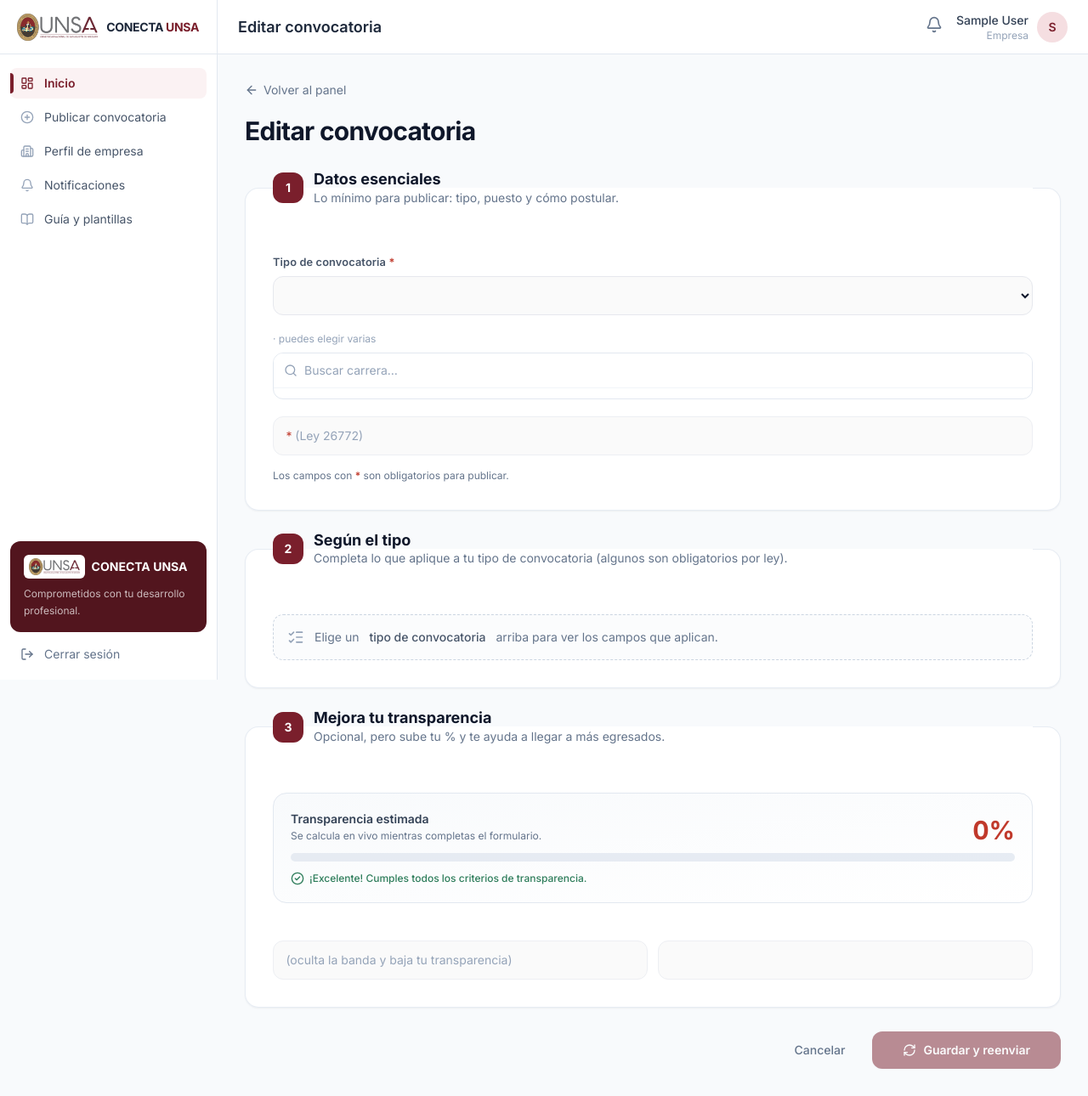
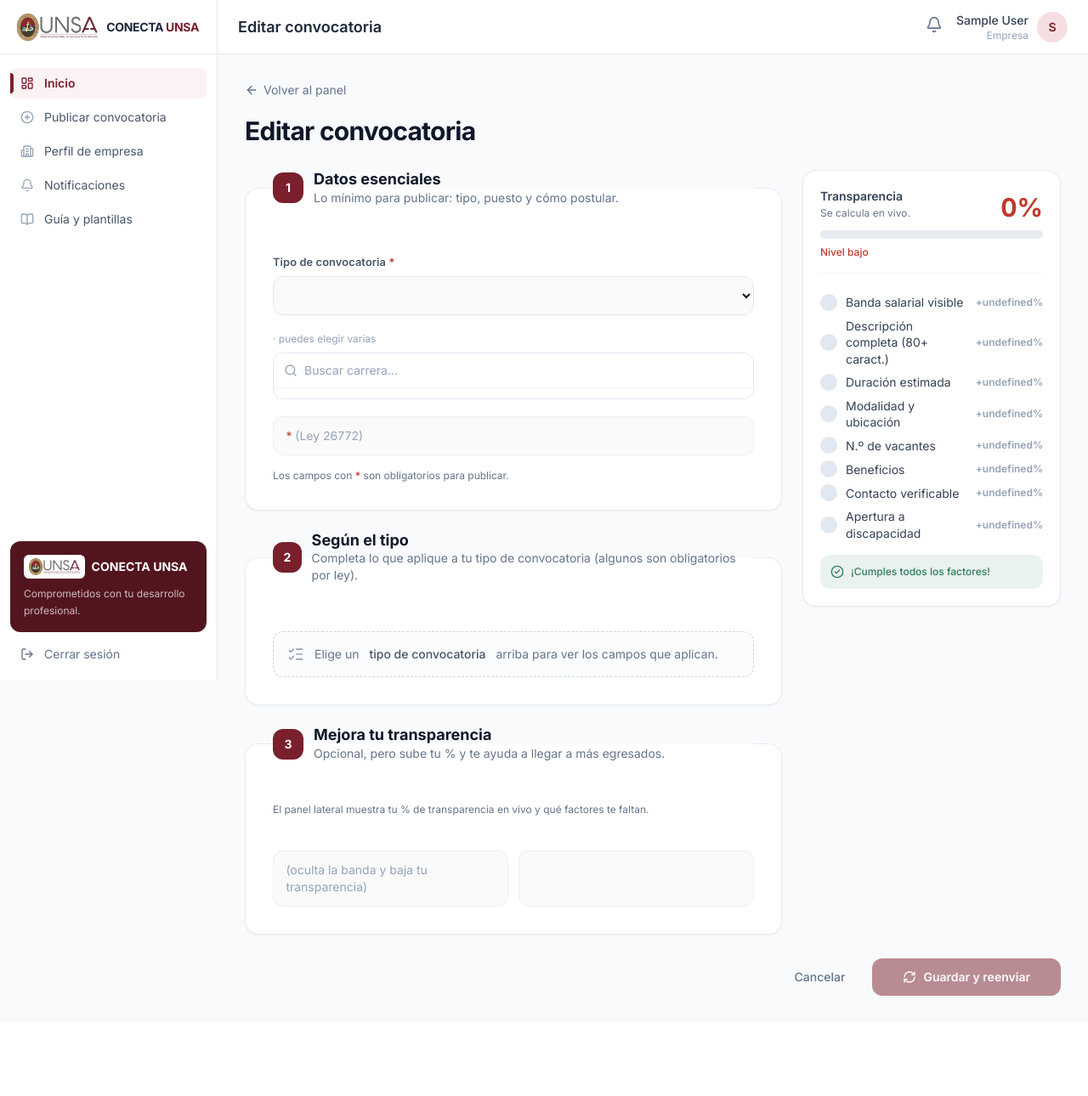
Before and after one commit to Cristhianepcc/conecta-unsa, a Django app: template apps/empresas/templates/empresas/editar.html in a window 1280 px wide. Shown: the whole page at 85% size. After the commit the page ends 1172 px from the top, so only its background shows below. Run offline with Django 5.2, Linux system fonts and the light colour scheme; the template is opened without the code that fills it, so the values that code supplies are empty; the visitor is signed in with stand-in values (Sample User, id 1); some libraries are stand-ins or nearby versions.

Commit message:
feat(convocatorias): panel lateral de transparencia en vivo en publicar/editar
- Aprovecha el espacio lateral: layout de 2 columnas (form + panel sticky) en
  escritorio; en móvil el panel apila al final.
- El panel muestra el % en vivo y los 8 factores marcándose conforme completas
  campos (verde + tachado los cumplidos, +% los que faltan) y el siguiente con
  mayor impacto. Usa el estado del componente Alpine (config-as-data en puntos).
- Se quita la barra duplicada del Bloque 3 (ahora vive en el panel).
- Sin cambios funcionales ni de datos.

```diff
--- a/apps/convocatorias/templates/convocatorias/_form.html
+++ b/apps/convocatorias/templates/convocatorias/_form.html
@@ -195,7 +195,7 @@ este parcial, para que el botón "Enviar" —fuera de este div— pueda leer lis
     </p>
   </fieldset>
 
-  {# ===== Bloque 3 · Mejora tu transparencia (con barra en vivo) ===== #}
+  {# ===== Bloque 3 · Mejora tu transparencia ===== #}
   <fieldset class="rounded-2xl border border-slate-200/80 bg-white p-6 sm:p-8 shadow-sm">
     <legend class="float-none w-full mb-6">
       <div class="flex items-center gap-3">
@@ -207,33 +207,9 @@ este parcial, para que el botón "Enviar" —fuera de este div— pueda leer lis
       </div>
     </legend>
 
-    {# Barra de transparencia en vivo #}
-    <div class="rounded-2xl border border-slate-200 bg-gradient-to-br from-slate-50 to-white p-5">
-      <div class="flex items-end justify-between gap-3">
-        <div>
-          <p class="text-sm font-semibold text-slate-700">Transparencia estimada</p>
-          <p class="text-xs text-slate-500 mt-0.5">Se calcula en vivo mientras completas el formulario.</p>
-        </div>
-        <span class="text-3xl font-extrabold tabular-nums leading-none"
-              :class="pct >= 80 ? 'text-exito' : (pct >= 50 ? 'text-alerta' : 'text-peligro')"
-              x-text="pct + '%'">0%</span>
-      </div>
-      <div class="mt-3 h-2.5 rounded-full bg-slate-200/80 overflow-hidden">
-        <div class="h-full rounded-full transition-all duration-500 ease-out"
-             :class="pct >= 80 ? 'bg-exito' : (pct >= 50 ? 'bg-alerta' : 'bg-peligro')"
-             :style="`width: ${pct}%`"></div>
-      </div>
-      <p class="mt-3 flex items-center gap-1.5 text-xs font-medium text-granate-700" x-show="proximo" x-cloak>
-        <i data-lucide="arrow-up-circle" class="w-4 h-4 shrink-0"></i>
-        <span x-text="proximo"></span>
-      </p>
-      <p class="mt-3 flex items-center gap-1.5 text-xs font-medium text-exito" x-show="!proximo" x-cloak>
-        <i data-lucide="check-circle-2" class="w-4 h-4 shrink-0"></i>
-        ¡Excelente! Cumples todos los criterios de transparencia.
-      </p>
-    </div>
+    <p class="text-xs text-slate-500 -mt-2 mb-5">El panel lateral muestra tu % de transparencia en vivo y qué factores te faltan.</p>
 
-    <div class="mt-6 grid gap-x-6 gap-y-5 sm:grid-cols-2">
+    <div class="grid gap-x-6 gap-y-5 sm:grid-cols-2">
       {% for f in form %}{% if f.name in "banda_salarial_min,banda_salarial_max,vacantes" %}
       <div class="campo">
         <label for="{{ f.id_for_label }}">{{ f.label }} <span class="text-xs font-normal text-slate-400">· opcional</span></label>
@@ -264,7 +240,19 @@ este parcial, para que el botón "Enviar" —fuera de este div— pueda leer lis
       proximo: '',
       listo: false,   // habilita el botón "Enviar" (Eje 3)
       faltan: [],     // campos pendientes para el tooltip del botón
+      estado: {},     // criterio -> bool (para el panel lateral de transparencia)
       puntos: JSON.parse(document.getElementById('puntos-transp').textContent),
+      _orden: ['banda_salarial','descripcion_completa','duracion','modalidad_ubicacion','vacantes','beneficios','contacto','discapacidad'],
+      _labels: {
+        banda_salarial: 'Banda salarial visible',
+        descripcion_completa: 'Descripción completa (80+ caract.)',
+        duracion: 'Duración estimada',
+        modalidad_ubicacion: 'Modalidad y ubicación',
+        vacantes: 'N.º de vacantes',
+        beneficios: 'Beneficios',
+        contacto: 'Contacto verificable',
+        discapacidad: 'Apertura a discapacidad',
+      },
       _etiquetas: {
         banda_salarial: 'la banda salarial visible',
         descripcion_completa: 'una descripción más completa (80+ caracteres)',
@@ -306,6 +294,7 @@ este parcial, para que el botón "Enviar" —fuera de este div— pueda leer lis
           else if (this.puntos[k] > mejorPts) { mejorPts = this.puntos[k]; mejor = k; }
         }
         this.pct = Math.min(100, s);
+        this.estado = ok;
         this.proximo = mejor ? `+${this.puntos[mejor]}% si agregas ${this._etiquetas[mejor] || mejor}` : '';
 
         // --- Validación forzosa para habilitar "Enviar" (Eje 3 · anti-opacidad) ---
--- /dev/null
+++ b/apps/convocatorias/templates/convocatorias/_panel_transparencia.html
@@ -0,0 +1,47 @@
+{% comment %}Panel lateral de transparencia en vivo. Debe ir dentro del <form> con
+x-data="formConvocatoria()" para leer pct / estado / proximo / _orden / _labels / puntos.{% endcomment %}
+<aside class="lg:sticky lg:top-20">
+  <div class="rounded-2xl border border-slate-200/80 bg-white p-5 shadow-sm">
+    <div class="flex items-end justify-between gap-3">
+      <div>
+        <p class="text-sm font-semibold text-slate-700">Transparencia</p>
+        <p class="text-xs text-slate-500 mt-0.5">Se calcula en vivo.</p>
+      </div>
+      <span class="text-3xl font-extrabold tabular-nums leading-none"
+            :class="pct>=80 ? 'text-exito' : (pct>=50 ? 'text-alerta' : 'text-peligro')"
+            x-text="pct + '%'">0%</span>
+    </div>
+
+    <div class="mt-3 h-2.5 rounded-full bg-slate-200/80 overflow-hidden">
+      <div class="h-full rounded-full transition-all duration-500 ease-out"
+           :class="pct>=80 ? 'bg-exito' : (pct>=50 ? 'bg-alerta' : 'bg-peligro')"
+           :style="`width: ${pct}%`"></div>
+    </div>
+    <p class="mt-2 text-xs font-medium"
+       :class="pct>=80 ? 'text-exito' : (pct>=50 ? 'text-alerta' : 'text-peligro')"
+       x-text="pct>=80 ? 'Nivel alto' : (pct>=50 ? 'Nivel medio' : 'Nivel bajo')"></p>
+
+    {# Los 8 factores, marcándose en vivo #}
+    <ul class="mt-4 space-y-2 border-t border-slate-100 pt-4">
+      <template x-for="k in _orden" :key="k">
+        <li class="flex items-center gap-2.5 text-sm">
+          <span class="grid h-5 w-5 shrink-0 place-items-center rounded-full text-[11px] font-bold transition-colors"
+                :class="estado[k] ? 'bg-exito text-white' : 'bg-slate-200 text-slate-200'">✓</span>
+          <span class="flex-1 leading-snug"
+                :class="estado[k] ? 'text-slate-400 line-through decoration-slate-300' : 'text-slate-700'"
+                x-text="_labels[k]"></span>
+          <span class="shrink-0 text-xs font-semibold tabular-nums"
+                :class="estado[k] ? 'text-exito' : 'text-slate-400'"
+                x-text="(estado[k] ? '' : '+') + puntos[k] + '%'"></span>
+        </li>
+      </template>
+    </ul>
+
+    <p class="mt-4 flex items-start gap-2 rounded-xl bg-granate-50/70 p-3 text-xs text-granate-800" x-show="proximo" x-cloak>
+      <i data-lucide="arrow-up-circle" class="w-4 h-4 shrink-0 mt-0.5"></i><span x-text="proximo"></span>
+    </p>
+    <p class="mt-4 flex items-center gap-2 rounded-xl bg-exito/10 p-3 text-xs font-medium text-exito" x-show="!proximo" x-cloak>
+      <i data-lucide="check-circle-2" class="w-4 h-4 shrink-0"></i> ¡Cumples todos los factores!
+    </p>
+  </div>
+</aside>
--- a/apps/empresas/templates/empresas/editar.html
+++ b/apps/empresas/templates/empresas/editar.html
@@ -5,7 +5,7 @@
 {% block sidebar_items %}{% include "empresas/_sidebar_empresa.html" with seccion="dashboard" %}{% endblock %}
 
 {% block dashboard_content %}
-<section class="mx-auto max-w-5xl">
+<section class="mx-auto max-w-6xl">
   {# Encabezado #}
   <div class="mb-7">
     <a href="{% url 'empresas:dashboard' %}" class="inline-flex items-center gap-1.5 text-sm text-slate-500 hover:text-granate-700">
@@ -34,7 +34,12 @@
   <form method="post" novalidate
         x-data="formConvocatoria()" @input="recalc()" @change="recalc()">
     {% csrf_token %}
-    {% include "convocatorias/_form.html" %}
+    <div class="grid gap-6 lg:grid-cols-3 items-start">
+      <div class="lg:col-span-2 min-w-0">
+        {% include "convocatorias/_form.html" %}
+      </div>
+      {% include "convocatorias/_panel_transparencia.html" %}
+    </div>
 
     {# Barra de acciones #}
     <div class="mt-7 flex flex-col-reverse sm:flex-row sm:items-center sm:justify-end gap-3">
```
Also changed, not shown: apps/empresas/templates/empresas/publicar.html (+7 -2 lines).
